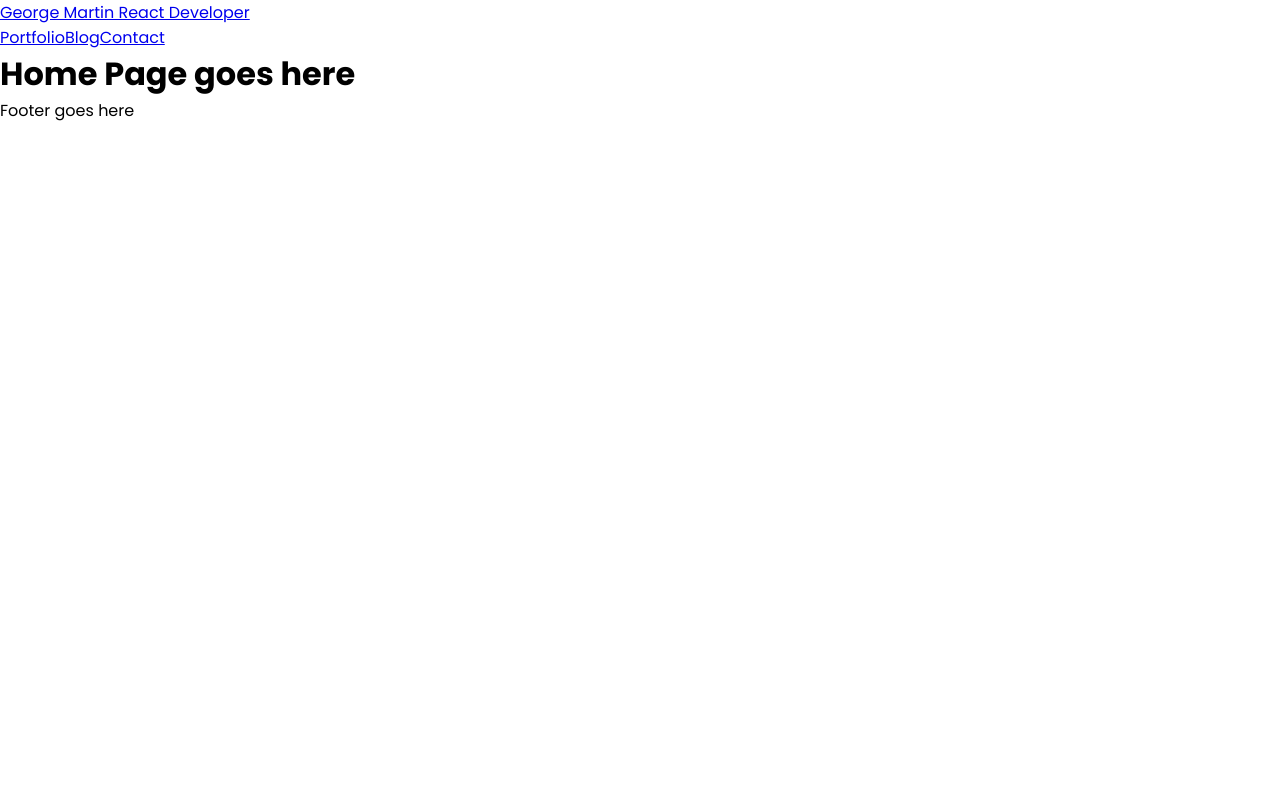
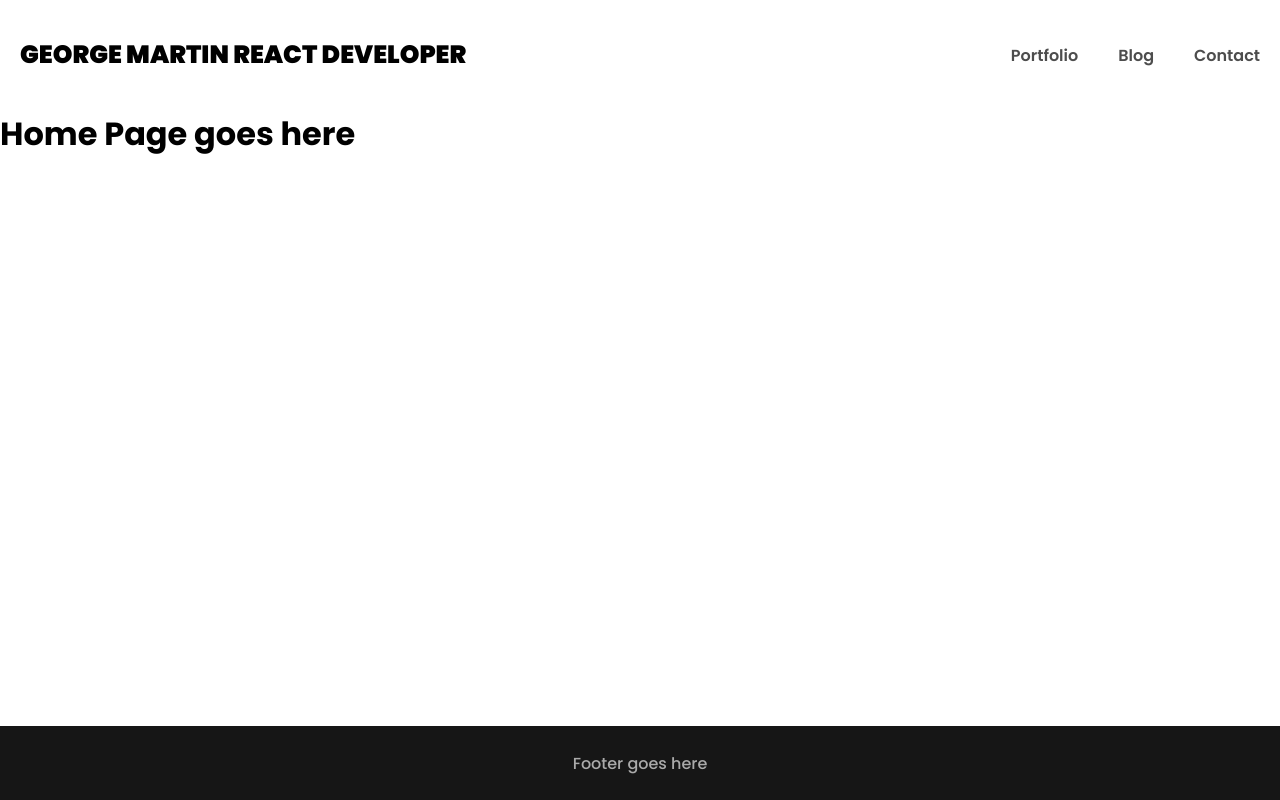
Before and after one commit to gmartin323/personal-website, a React (Vite) app: page / in a window 1280 px wide. Built offline with nearby package versions, Linux system fonts and the light colour scheme.

Commit message:
Site Layout

```diff
--- a/index.html
+++ b/index.html
@@ -4,7 +4,7 @@
     <meta charset="UTF-8" />
     <meta name="viewport" content="width=device-width, initial-scale=1.0" />
     <link rel="stylesheet" href="/src/index.css">
-    <title> Personal Website George Martin Developer</title>
+    <title>George Martin React Developer</title>
   </head>
   <body>
     <div id="root"></div>
--- a/src/components/Header.jsx
+++ b/src/components/Header.jsx
@@ -4,7 +4,7 @@ import { Link, NavLink } from "react-router-dom"
 export default function Header() {
   return (
     <header>
-      <Link to="/">George Martin React Developer</Link>
+      <Link to="/" className="site-logo">George Martin React Developer</Link>
       <nav>
         <NavLink to="/portfolio">Portfolio</NavLink>
         <NavLink to="/blog">Blog</NavLink>
--- a/src/index.css
+++ b/src/index.css
@@ -9,13 +9,85 @@
 }
 
 html {
-  font-family: 'Poppins',sans-serif;
+  font-family: 'Poppins', sans-serif;
+}
+
+body::-webkit-scrollbar {
+  display: none;
 }
 
 body {
-  width: 100%;
-  height: 100vh;
+  -ms-overflow-style: none;
+  scrollbar-width: none;
 }
+
+/* TYPOGRAPHY */
+
+/* LAYOUT */
+
+.site-wrapper {
+  min-height: 100vh;
+  display: flex;
+  flex-direction: column;
+}
+
+header {
+  height: 110px;
+  display: flex;
+  align-items: center;
+  padding-block: 10px;
+}
+
+header .site-logo {
+  color: black;
+  margin-right: auto;
+  text-transform: uppercase;
+  font-weight: 900;
+  font-size: 25px;
+}
+
+header a {
+  text-decoration: none;
+  color: #4d4d4d;
+  font-weight: 600;
+  padding: 5px 20px;
+}
+
+header a:hover {
+  color: #161616;
+  text-decoration: underline;
+}
+
+nav {
+  display: flex;
+}
+
+main {
+  margin-bottom: 84px;
+}
+
+footer {
+  background-color: #161616;
+  color: #aaaaaa;
+  height: 74px;
+  display: flex;
+  flex-shrink: 0;
+  justify-content: center;
+  align-items: center;
+  margin-top: auto;
+  font-weight: 500;
+}
+
+
+/* UTILITY */
+
+
+
+/* MEDIA QUERIES */
+
+
+
+
 
 input,select {
   font-family: 'Poppins',sans-serif;
```
